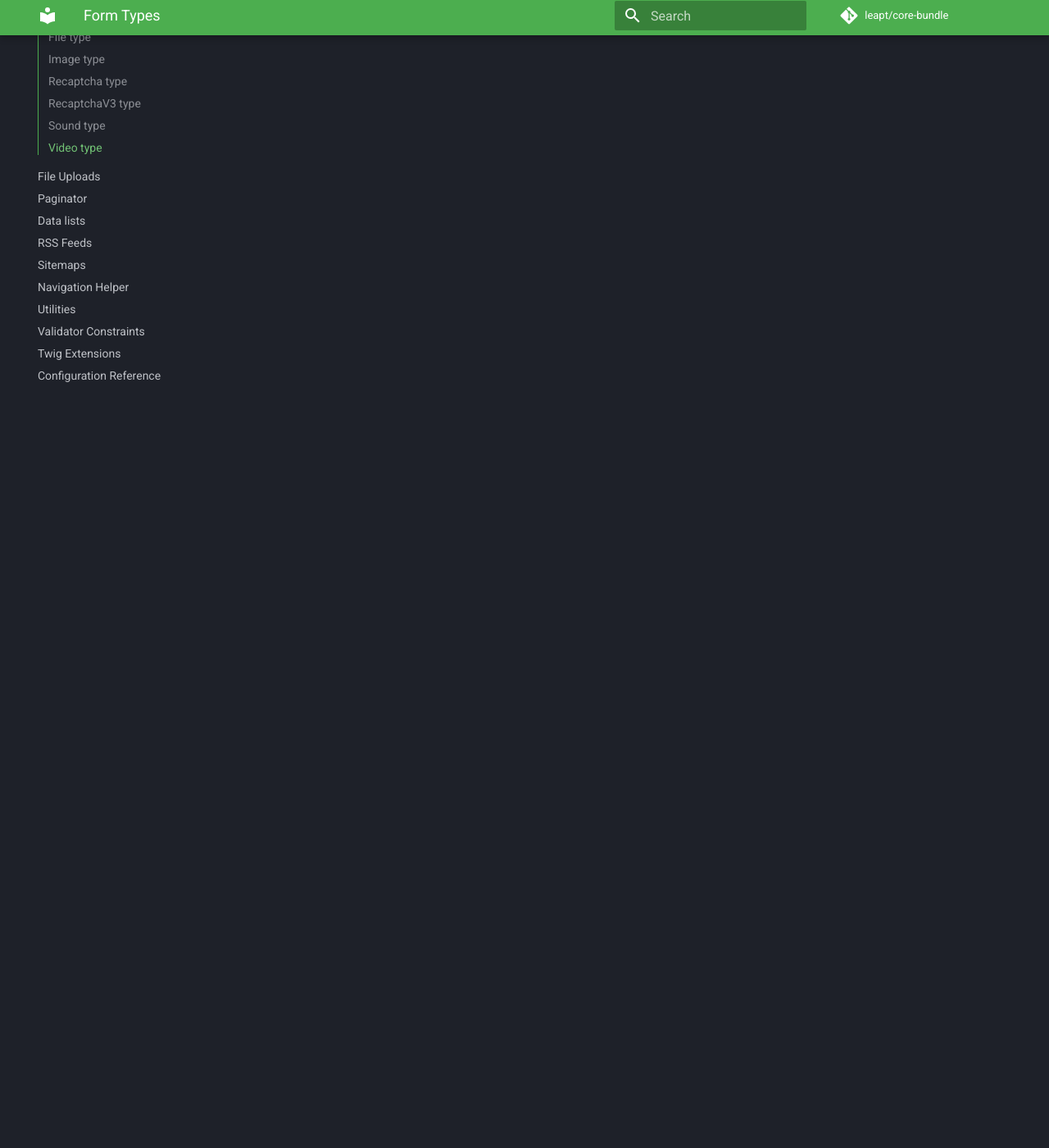
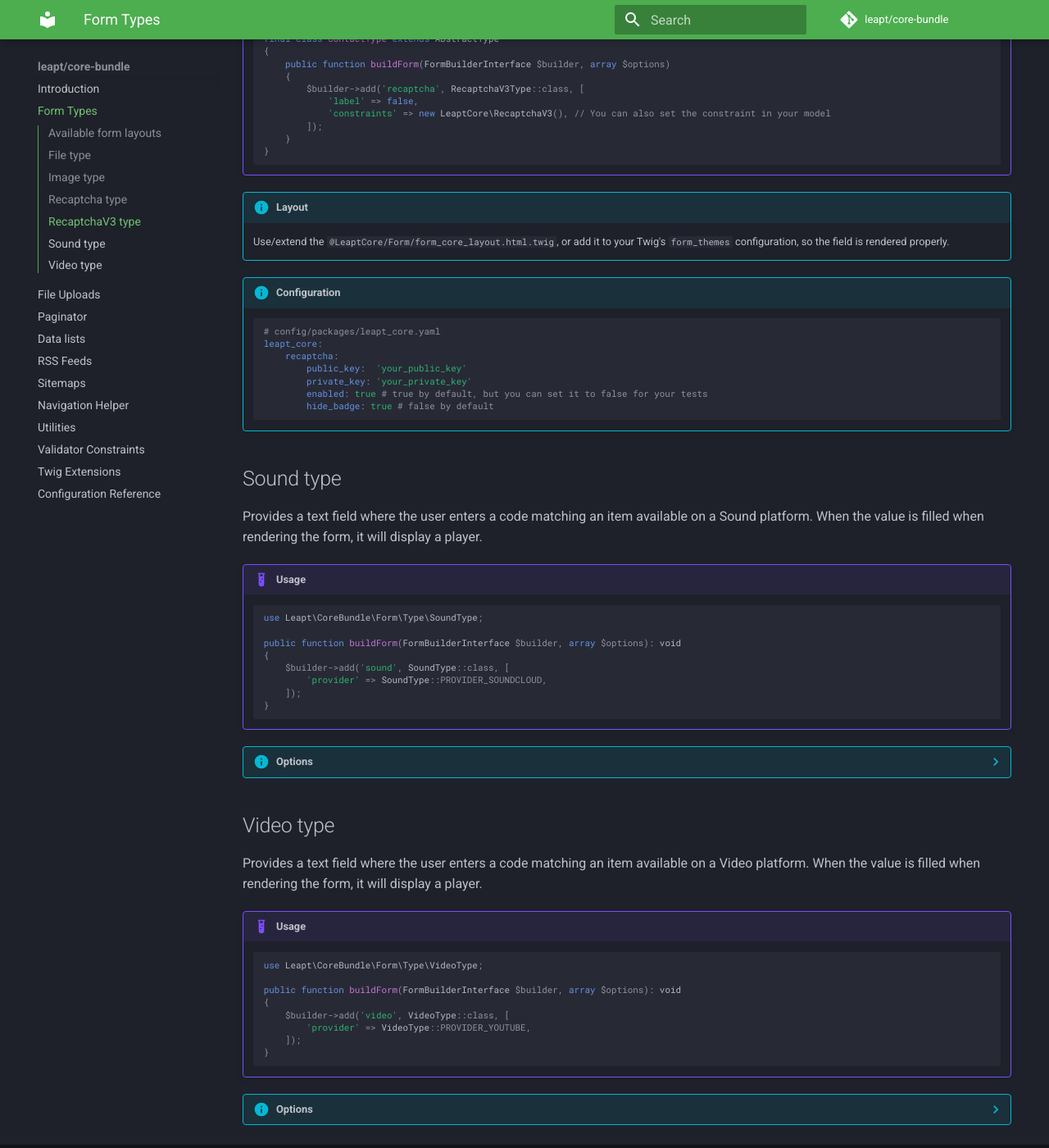
Before and after one commit to leapt/core-bundle, an MkDocs documentation site: the page built from docs/form_types.md, in a window 1280 px wide and 1400 px high, scrolled down 2617 px. Shown: the whole window at 82% size. Built offline with MkDocs 1.6.1 and Material for MkDocs 9.7.7, drawn with Linux system fonts in a browser that asks for light colours; comment, search, counter and statistics services are not loaded; some of the changed text lies outside the part shown.

Commit message:
Add docs about Sound/Video types, form layouts, and add a thumbnail of form types

````diff
--- a/docs/form_types.md
+++ b/docs/form_types.md
@@ -1,4 +1,18 @@
 # Form Types
+
+![Example of included form types](images/form-types-demo.webp "Example of included form types")
+*Example of included form types*
+
+## Available form layouts
+
+Since version 4.1.0 of the bundle, there are several form layouts available for the form types provided by the bundle:
+
+- `@LeaptCore/Form/form_layout.html.twig`
+- `@LeaptCore/Form/bootstrap_3_layout.html.twig`
+- `@LeaptCore/Form/bootstrap_4_layout.html.twig`
+- `@LeaptCore/Form/bootstrap_5_layout.html.twig`
+
+If you don't know how to apply a form theme to your forms, [please check Symfony docs about it](https://symfony.com/doc/current/form/form_themes.html).
 
 ## File type
 
@@ -10,14 +24,12 @@
 
         public function buildForm(FormBuilderInterface $builder, array $options): void
         {
-            $builder
-                ->add('file', FileType::class, [
-                    'label'        => 'press_radio_spot.field.file',
-                    'file_path'    => 'path', // Required, see Options
-                    'allow_delete' => true,
-                    'file_label'   => 'file_type.label',
-                ])
-            ;
+            $builder->add('file', FileType::class, [
+                'label'        => 'press_radio_spot.field.file',
+                'file_path'    => 'path', // Required, see Options
+                'allow_delete' => true,
+                'file_label'   => 'file_type.label',
+            ]);
         }
         ```
 
@@ -134,8 +146,50 @@ error message should be displayed in debug mode when validating.
 
 ## Sound type
 
-To be updated soon.
+Provides a text field where the user enters a code matching an item available on a Sound platform.
+When the value is filled when rendering the form, it will display a player.
+
+!!! example "Usage"
+    ```php
+    use Leapt\CoreBundle\Form\Type\SoundType;
+
+    public function buildForm(FormBuilderInterface $builder, array $options): void
+    {
+        $builder->add('sound', SoundType::class, [
+            'provider' => SoundType::PROVIDER_SOUNDCLOUD,
+        ]);
+    }
+    ```
+
+??? info "Options"
+
+    | Name | Description | Default value |
+    | ---- | ----------- | ------------- |
+    | provider (required) | Which provider should be used to render the player. Values available as constants on SoundType (currently available: "soundcloud") | |
+    | player_width | Width of the player to display, can be either an int or a string. | 560 |
+    | player_height | Height of the player to display, can be either an int or a string. | 300 |
 
 ## Video type
 
-To be updated soon.
+Provides a text field where the user enters a code matching an item available on a Video platform.
+When the value is filled when rendering the form, it will display a player.
+
+!!! example "Usage"
+    ```php
+    use Leapt\CoreBundle\Form\Type\VideoType;
+
+    public function buildForm(FormBuilderInterface $builder, array $options): void
+    {
+        $builder->add('video', VideoType::class, [
+            'provider' => VideoType::PROVIDER_YOUTUBE,
+        ]);
+    }
+    ```
+
+??? info "Options"
+
+    | Name | Description | Default value |
+    | ---- | ----------- | ------------- |
+    | provider (required) | Which provider should be used to render the player. Values available as constants on VideoType (currently available: "youtube", "tudou", "vimeo", "dailymotion") | |
+    | player_width | Width of the player to display, can be either an int or a string. | 560 |
+    | player_height | Height of the player to display, can be either an int or a string. | 300 |
````
Also changed, not shown: README.md (+3 -0 lines), docs/index.md (+5 -2 lines), docs/images/form-types-demo.webp (added).
